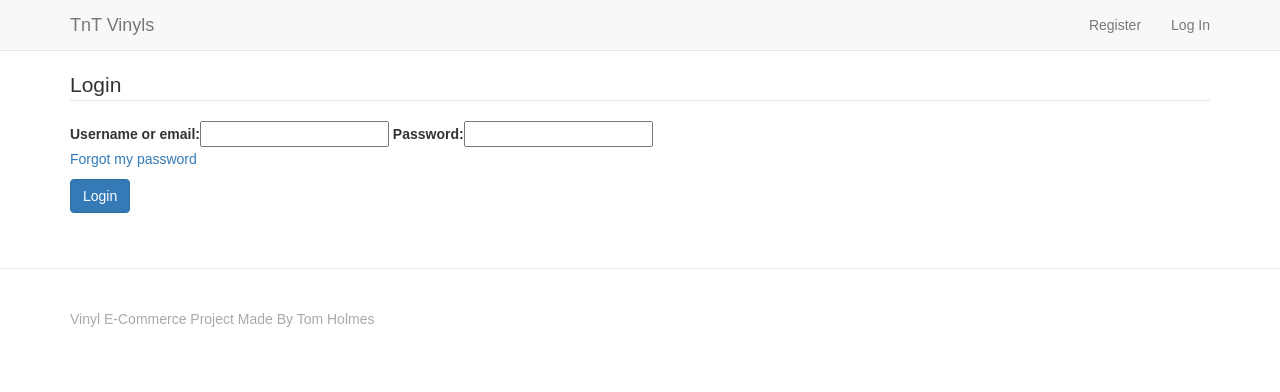
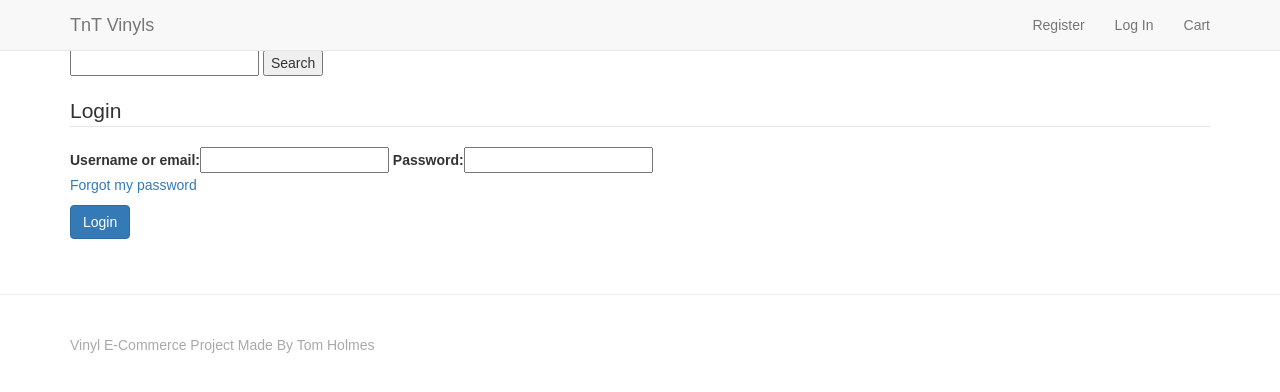
Before and after one commit to CapitainHolmes/Vinyl-E-Commerce-Project, a Django app: page /accounts/login/ in a window 1280 px wide. Shown: the top 392 px of the page. Run offline with Django 3.2, Linux system fonts and the light colour scheme; some libraries are stand-ins or nearby versions.

Commit message:
Added a button for the user to view their cart, added a search functionality and also added a link to some static fontawesome files.

```diff
--- a/templates/base.html
+++ b/templates/base.html
@@ -6,6 +6,7 @@
     <meta name="viewport" content="width=device-width, initial-scale=1.0">
     <meta http-equiv="X-UA-Compatible" content="ie=edge">
     <title>TnT Vinyls</title>
+    <link rel="stylesheet" href="{% static 'font-awesome/css/font-awesome.min.css' %}">
     <link rel="stylesheet" href="https://cdnjs.cloudflare.com/ajax/libs/bootswatch/3.3.7/cerulean/bootstrap.min.css">
     <link rel="stylesheet" href="{% static 'css/custom.css' %}">
     <script src="https://cdnjs.cloudflare.com/ajax/libs/jquery/3.2.1/jquery.min.js"></script>
@@ -35,6 +36,14 @@
                         <li><a href="{% url 'register' %}">Register</a></li>
                         <li><a href="{% url 'login' %}">Log In</a></li>
                     {% endif %}
+                    <li>
+                        <a href="{% url 'view_cart' %}">
+                            <i class="fa fa-shipping-cart"></i>Cart
+                            {% if vinyl_count > 0 %}
+                            <label class="badge badge-warning">{{ vinyl_count }}</label>
+                            {% endif %}
+                        </a>
+                    </li>
                 </ul>
             </div>
         </div>
@@ -51,6 +60,12 @@
         </div>
     {% endif %}
     <div class="container">
+        <div class="display">
+            <form action="{% url 'search' %}" method="get">
+                <input type="text" name="q">
+                <button type="search">Search</button>
+            </form>
+        </div>
         {% block content %} {% endblock %}
     </div>
 
```
